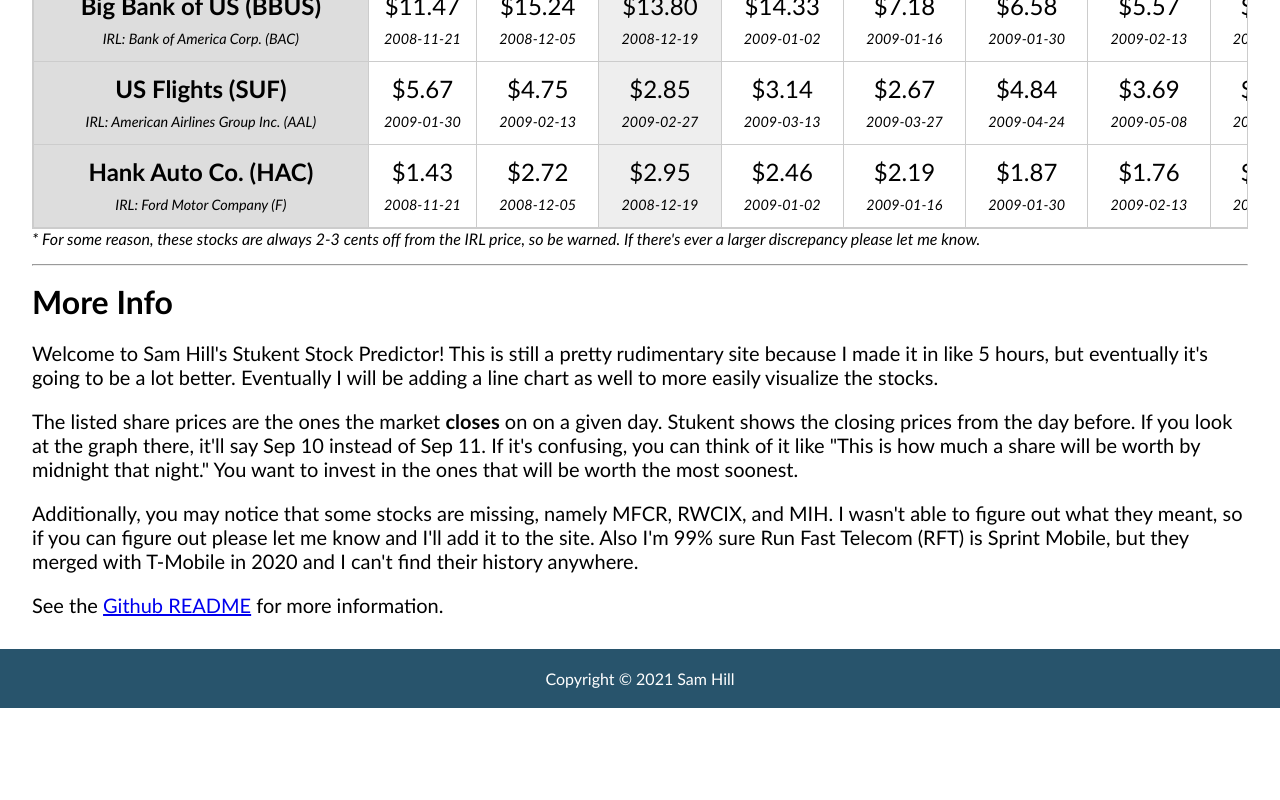
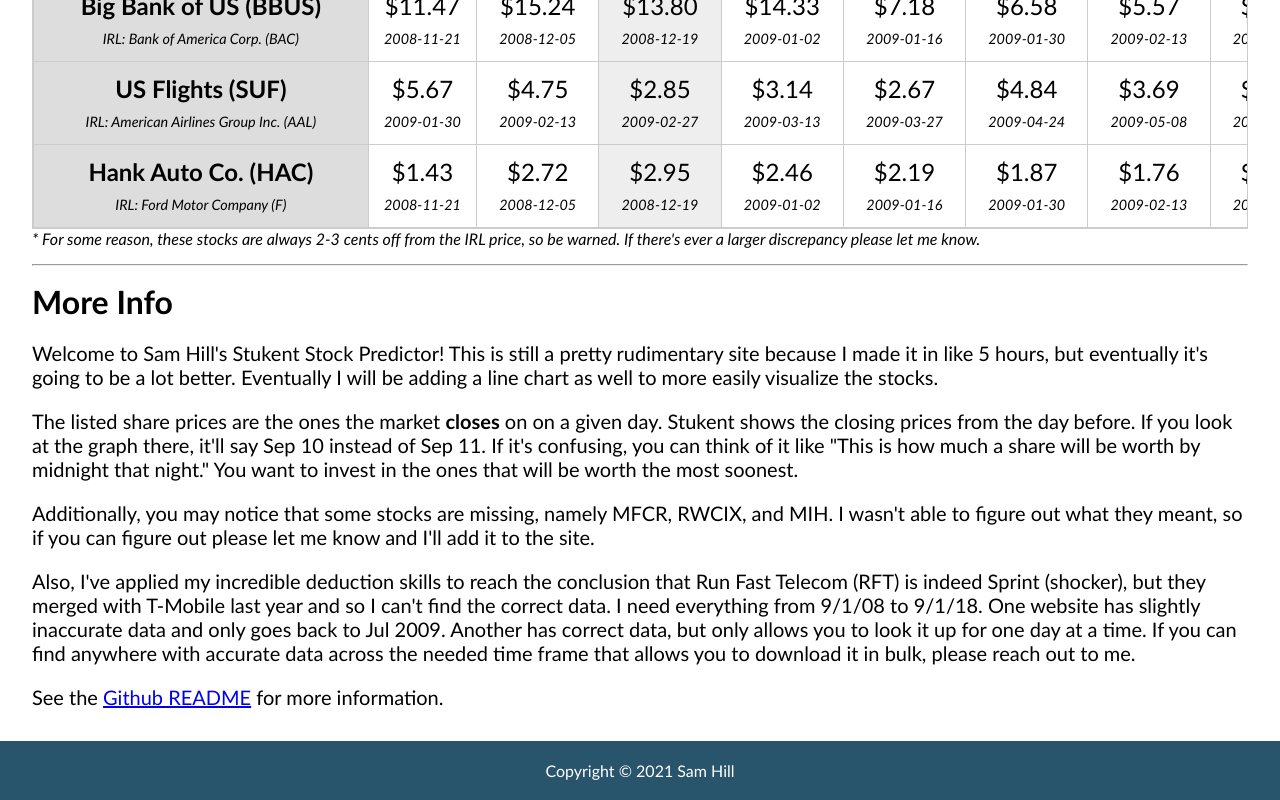
Before and after one commit to SoshJam/stukent-stock-predictor, a React (Create React App) app: page / in a window 1280 px wide. Shown: the part 658-1458 px from the top of the page. Before the commit the page ends 1366 px from the top, so only its background shows below. Built offline with nearby package versions, Linux system fonts and the light colour scheme.

Commit message:
Update with info on Run Fast Telecom (Sprint)

```diff
--- a/src/App.js
+++ b/src/App.js
@@ -103,7 +103,9 @@ function App() {
 
         <p>The listed share prices are the ones the market <strong>closes</strong> on on a given day. Stukent shows the closing prices from the day before. If you look at the graph there, it'll say {getDate(-1)} instead of {getDate(0)}. If it's confusing, you can think of it like "This is how much a share will be worth by midnight that night." You want to invest in the ones that will be worth the most soonest.</p>
 
-        <p>Additionally, you may notice that some stocks are missing, namely MFCR, RWCIX, and MIH. I wasn't able to figure out what they meant, so if you can figure out please let me know and I'll add it to the site. Also I'm 99% sure Run Fast Telecom (RFT) is Sprint Mobile, but they merged with T-Mobile in 2020 and I can't find their history anywhere.</p>
+        <p>Additionally, you may notice that some stocks are missing, namely MFCR, RWCIX, and MIH. I wasn't able to figure out what they meant, so if you can figure out please let me know and I'll add it to the site.</p>
+
+        <p>Also, I've applied my incredible deduction skills to reach the conclusion that Run Fast Telecom (RFT) is indeed Sprint (shocker), but they merged with T-Mobile last year and so I can't find the correct data. I need everything from 9/1/08 to 9/1/18. One website has slightly inaccurate data and only goes back to Jul 2009. Another has correct data, but only allows you to look it up for one day at a time. If you can find anywhere with accurate data across the needed time frame that allows you to download it in bulk, please reach out to me.</p>
 
         <p>See the <a href="https://github.com/SoshJam/stukent-stock-predictor#readme" target="_blank" rel="noreferrer">Github README</a> for more information.</p>
 
```
